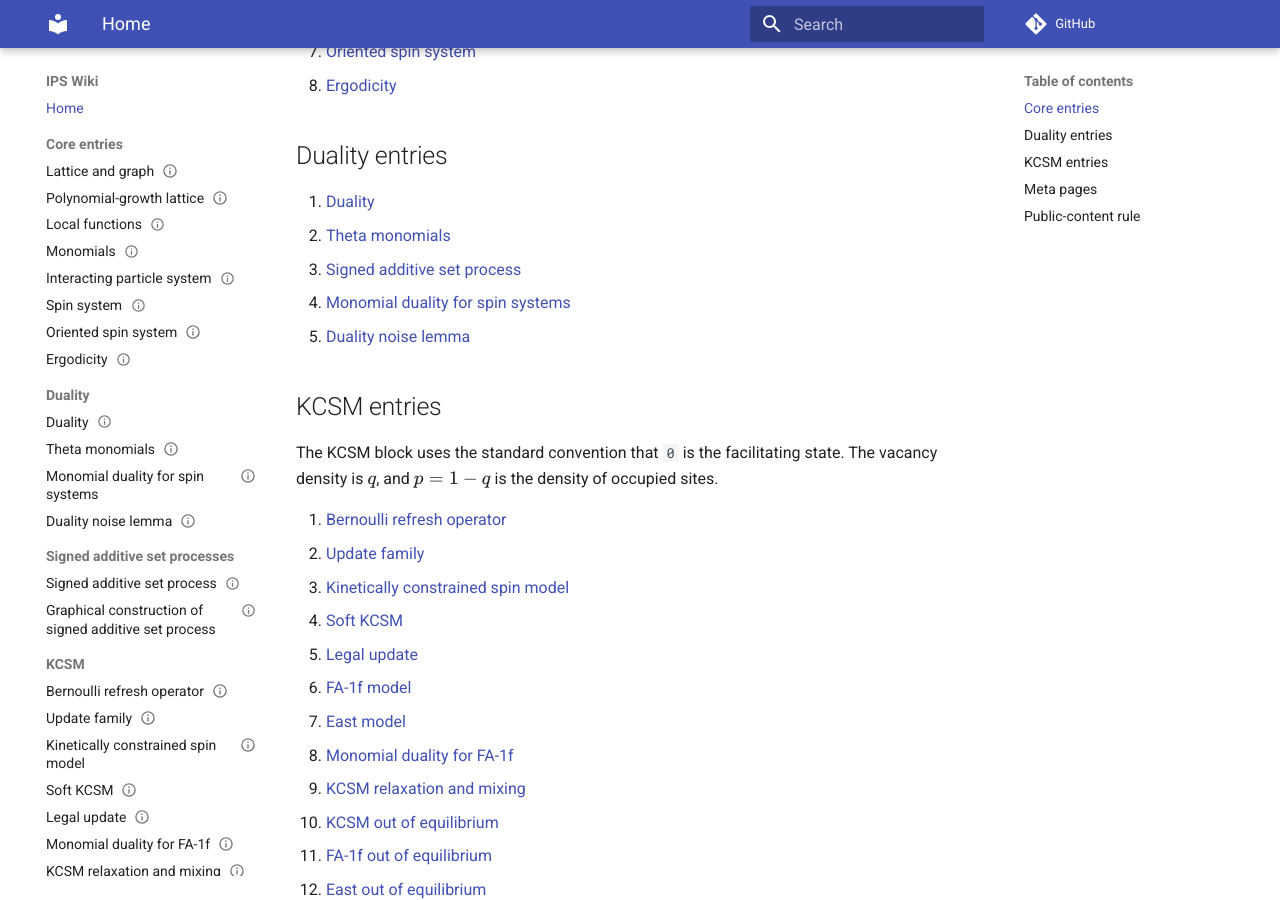
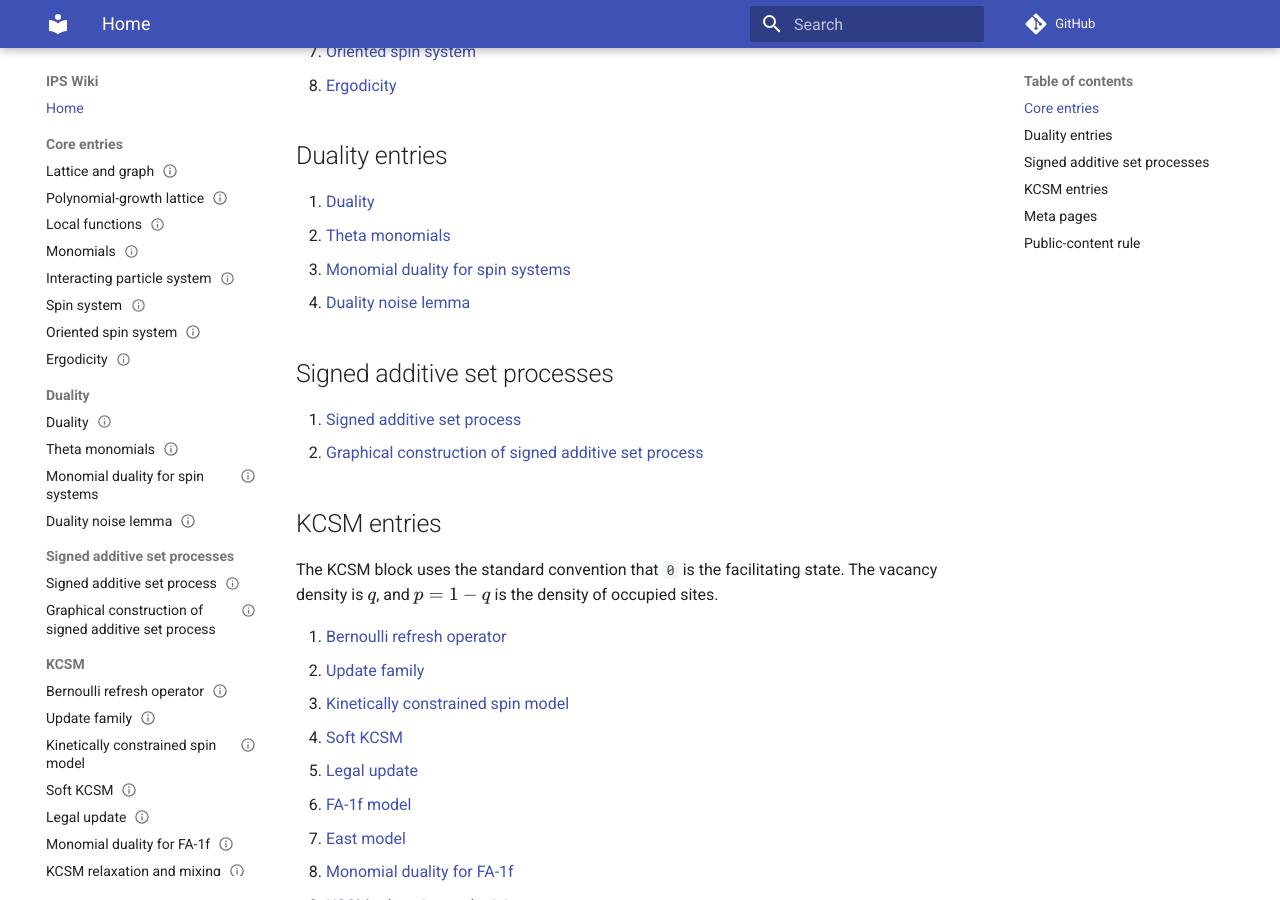
Before and after one commit to maciejgluchowski86-beep/ips-wiki, an MkDocs documentation site: the page built from docs/index.md, in a window 1280 px wide and 900 px high, scrolled down 593 px. Built offline with MkDocs 1.6.1 and Material for MkDocs 9.7.7, drawn with Linux system fonts in a browser that asks for light colours; comment, search, counter and statistics services are not loaded.

Commit message:
Add signed additive set process index section

```diff
--- a/docs/index.md
+++ b/docs/index.md
@@ -21,9 +21,13 @@ A minimal dependency order is:
 
 1. [Duality](entries/duality.md)
 2. [Theta monomials](entries/theta-monomials.md)
-3. [Signed additive set process](entries/signed-additive-set-process.md)
-4. [Monomial duality for spin systems](entries/monomial-duality-for-spin-systems.md)
-5. [Duality noise lemma](entries/duality-noise-lemma.md)
+3. [Monomial duality for spin systems](entries/monomial-duality-for-spin-systems.md)
+4. [Duality noise lemma](entries/duality-noise-lemma.md)
+
+## Signed additive set processes
+
+1. [Signed additive set process](entries/signed-additive-set-process.md)
+2. [Graphical construction of signed additive set process](entries/graphical-construction-of-signed-additive-set-process.md)
 
 ## KCSM entries
 
```
